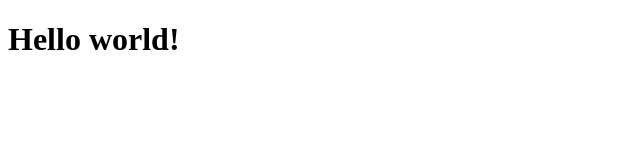
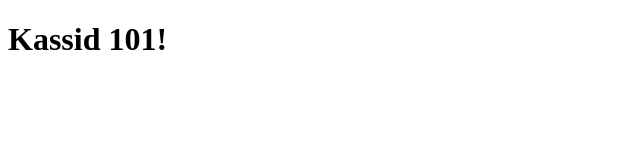
Before and after one commit to lh1710/lh1710.github.io, a plain HTML site: page index1.html in a window 1280 px wide. Shown: the whole page, without its empty margins (0-640 px from the left). Drawn offline with Linux system fonts and the light colour scheme.

Commit message:
Update index1.html

```diff
--- a/index1.html
+++ b/index1.html
@@ -5,6 +5,6 @@
 <title>Kassid 101!</title>
 </head>
 <body>
-<h1>Hello world!</h1>
+<h1>Kassid 101!</h1>
 </body>
 </html>
```
